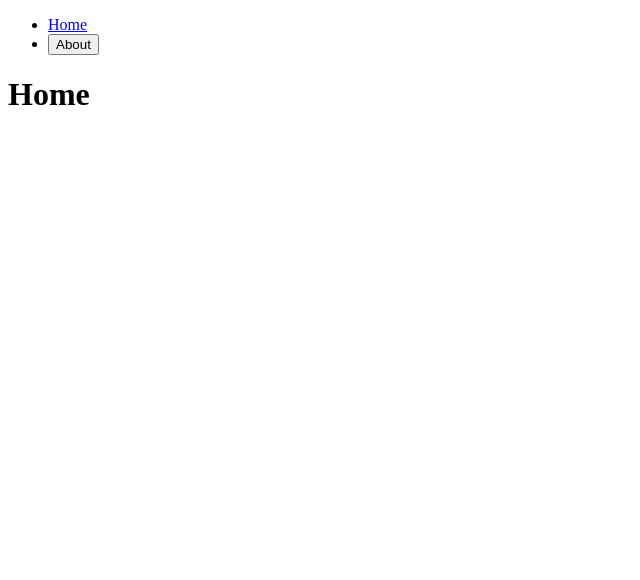
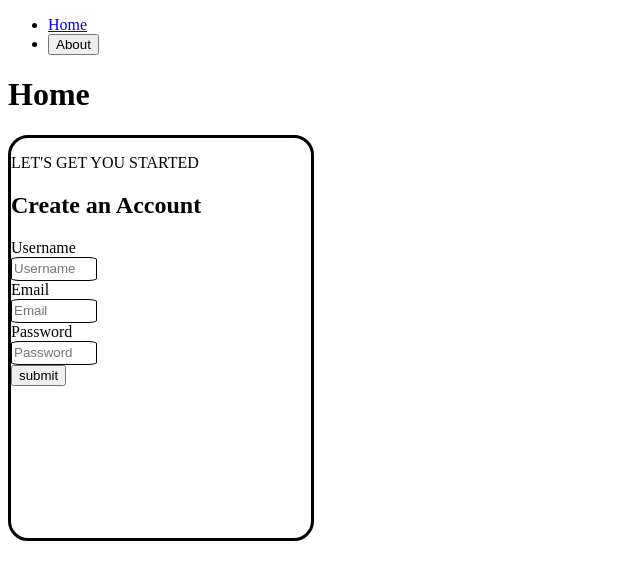
Before and after one commit to swy0123/VOSS, a React (Vite) app in the folder front-end/: page / in a window 1280 px wide. Shown: the top 580 px of the page, without its empty margins (0-640 px from the left). Built offline with nearby package versions, Linux system fonts and the light colour scheme.

Commit message:
feat: 메인화면 구현 중

```diff
--- /dev/null
+++ b/front-end/src/components/Login.tsx
@@ -0,0 +1,67 @@
+import React, { ChangeEvent, FormEvent, useState } from "react";
+import { styled } from "styled-components";
+
+const Container = styled.div`
+  background-color: #ffffff;
+  width: 300px;
+  height: 400px;
+  border: #000000;
+  border-style: solid;
+  border-radius: 20px;
+`;
+
+const Input = styled.input`
+  border: #ffffff;
+  border: #000000;
+  border-style: solid;
+  width: 80px;
+  height: 20px;
+  border-width: 1px;
+  border-radius: 10%;
+`;
+
+function Login() {
+  const [username, setUsername] = useState("");
+  const [email, setEmail] = useState("");
+  const [password, setPassword] = useState("");
+
+  const handleUsernameField = (e: ChangeEvent<HTMLInputElement>) => {
+    setUsername(e.target.value);
+  };
+  const handleEmailField = (e: ChangeEvent<HTMLInputElement>) => {
+    setEmail(e.target.value);
+  };
+  const handlePasswordField = (e: ChangeEvent<HTMLInputElement>) => {
+    setPassword(e.target.value);
+  };
+
+  const handleSubmit = (e: FormEvent<HTMLFormElement>) => {
+    e.preventDefault();
+    alert(`${username}\n${email}\n${password}\n`);
+  };
+
+  return (
+    <Container>
+      <p>LET'S GET YOU STARTED</p>
+      <h2>Create an Account</h2>
+
+      <form onSubmit={handleSubmit}>
+        <div>
+          <div>Username</div>
+          <Input type="text" onChange={handleUsernameField} placeholder="Username" />
+        </div>
+        <div>
+          <div>Email</div>
+          <Input type="text" onChange={handleEmailField} placeholder="Email" />
+        </div>
+        <div>
+          <div>Password</div>
+          <Input type="text" onChange={handlePasswordField} placeholder="Password" />
+        </div>
+
+        <button type="submit">submit</button>
+      </form>
+    </Container>
+  );
+}
+export default Login;
--- a/front-end/src/pages/Home.tsx
+++ b/front-end/src/pages/Home.tsx
@@ -1,5 +1,12 @@
-function Home(){
-    return <h1>Home</h1>
+import Login from "../components/Login";
+
+function Home() {
+  return (
+    <div>
+      <h1>Home</h1>
+      <Login />
+    </div>
+  );
 }
 
 export default Home;
```
